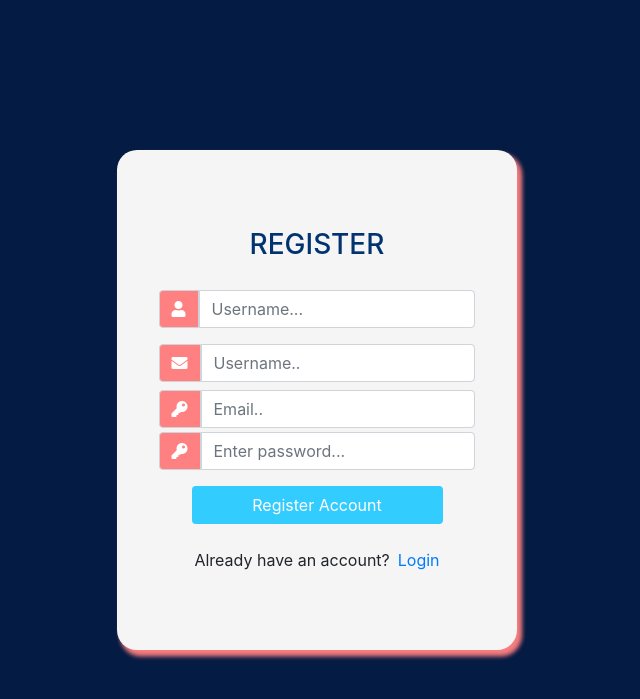
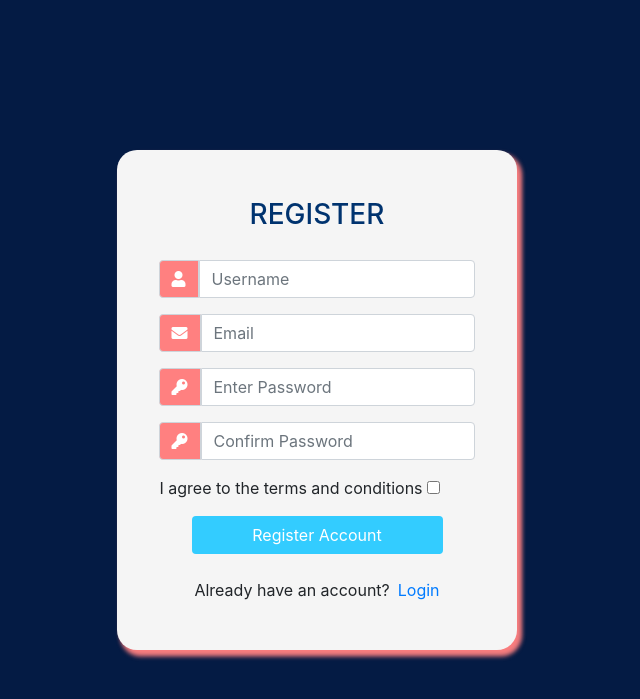
Before and after one commit to AmanPriyanshu/Voix, a Django app: template frontend/accounts/templates/accounts/register.html in a window 1280 px wide. Shown: the top 699 px of the page, without its empty margins (323-963 px from the left). Run offline with Django 3.2, Linux system fonts and the light colour scheme; the template is opened without the code that fills it, so the values that code supplies are empty; some libraries are stand-ins or nearby versions.

Commit message:
Register Page Bug Fixes
Co-authored-by: muditsinha01 <muditsinha01@users.noreply.github.com>

```diff
--- a/frontend/accounts/templates/accounts/register.html
+++ b/frontend/accounts/templates/accounts/register.html
@@ -71,6 +71,10 @@
 			box-shadow: none !important;
 			outline: 0px !important;
 		}
+
+		#register {
+			left: 450px;
+		}
 	</style>
 
 </head>
@@ -84,36 +88,42 @@
 				</div>
 				<div class="d-flex justify-content-center form_container">
 
-					<form method="POST" action="">
+					<form id="register" action="">
 						<!--{% csrf_token %} -->
 						<div class="input-group mb-3">
 							<div class="input-group-append">
 								<span class="input-group-text"><i class="fas fa-user"></i></span>
 							</div>
-							<input type="text" name="username" placeholder="Username..." class="form-control">
+							<input type="text" name="username" placeholder="Username" class="form-control">
+
 							<!-- {{form.username}} -->
 						</div>
-						<div class="input-group mb-2">
+
+						<div class="input-group mb-3">
 							<div class="input-group-append">
 								<span class="input-group-text"><i class="fas fa-envelope"></i></span>
 							</div>
-							<input type="text" name="Email" placeholder="Email..." class="form-control">
+							<input type="text" name="email" placeholder="Email" class="form-control">
 							<!-- {{form.email}} -->
 						</div>
-						<div class="input-group mb-1">
+
+						<div class="input-group mb-3">
 							<div class="input-group-append">
 								<span class="input-group-text"><i class="fas fa-key"></i></span>
 							</div>
-							<input type="password" name="password" placeholder="Password..." class="form-control">
+							<input type="password" name="password" placeholder="Enter Password" class="form-control">
 							<!-- {{form.password1}} -->
 						</div>
-						<div class="input-group mb-1">
+						<div class="input-group mb-3">
 							<div class="input-group-append">
 								<span class="input-group-text"><i class="fas fa-key"></i></span>
 							</div>
-							<input type="password" name="password" placeholder="Confirm Password..."
-								class="form-control">
+							<input type="password" name="passw" placeholder="Confirm Password" class="form-control">
 							<!-- {{form.password2}} -->
+						</div>
+						<div>
+							<span>I agree to the terms and conditions </span><input type='checkbox' class='check-box'
+								height="100px">
 						</div>
 
 
@@ -125,7 +135,7 @@
 					</form>
 				</div>
 
-				{{form.errors}}
+				<!-- {{form.errors}} -->
 
 				<div class="mt-4">
 					<div class="d-flex justify-content-center links">
@@ -141,16 +151,16 @@
 */
 
 		//Query All input fields
-		var form_fields = document.getElementsByTagName('input')
-		form_fields[1].placeholder = 'Username..';
-		form_fields[2].placeholder = 'Email..';
-		form_fields[3].placeholder = 'Enter password...';
-		form_fields[4].placeholder = 'Re-enter Password...';
+		// var form_fields = document.getElementsByTagName('input')
+		// form_fields[1].placeholder = 'Username..';
+		// form_fields[2].placeholder = 'Email..';
+		// form_fields[3].placeholder = 'Enter password...';
+		// form_fields[4].placeholder = 'Re-enter Password...';
 
 
-		for (var field in form_fields) {
-			form_fields[field].className += ' form-control'
-		}
+		// for (var field in form_fields) {
+		// 	form_fields[field].className += ' form-control'
+		// }
 	</script>
 </body>
 
```
